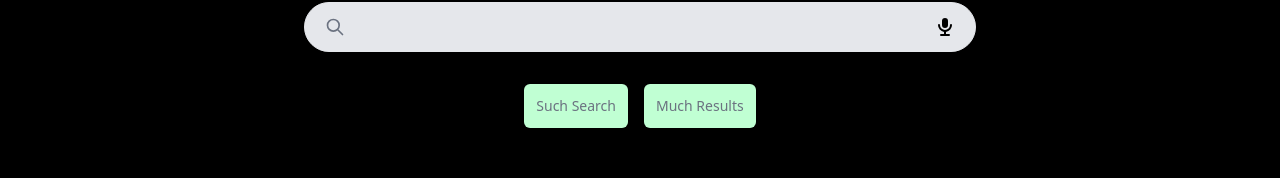
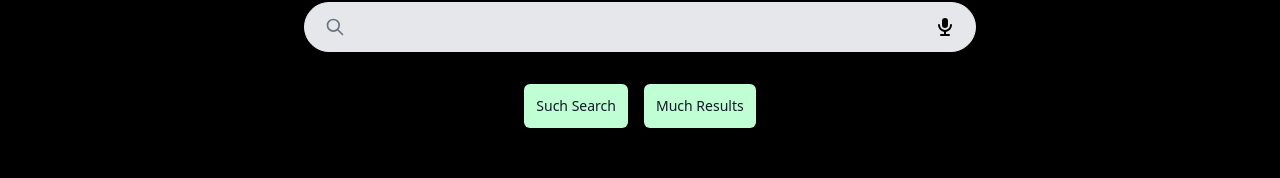
Before and after one commit to Avik181/search-monke, a Next.js app: page / in a window 1280 px wide. Shown: the part 374-552 px from the top of the page. Built offline with nearby package versions, Linux system fonts and the light colour scheme.

Commit message:
global css update 2

```diff
--- a/styles/globals.css
+++ b/styles/globals.css
@@ -7,7 +7,7 @@
     @apply hover:underline cursor-pointer;
   }
   .btn{
-    @apply bg-[#c0ffd3] p-3 rounded-md ring-gray-200 text-sm text-gray-500 hover:ring-1
+    @apply bg-[#c0ffd3] p-3 rounded-md ring-gray-200 text-sm text-gray-900 hover:ring-1
     focus:outline-none active:ring-gray-300 hover:shadow-sm;
   }
 }
```
